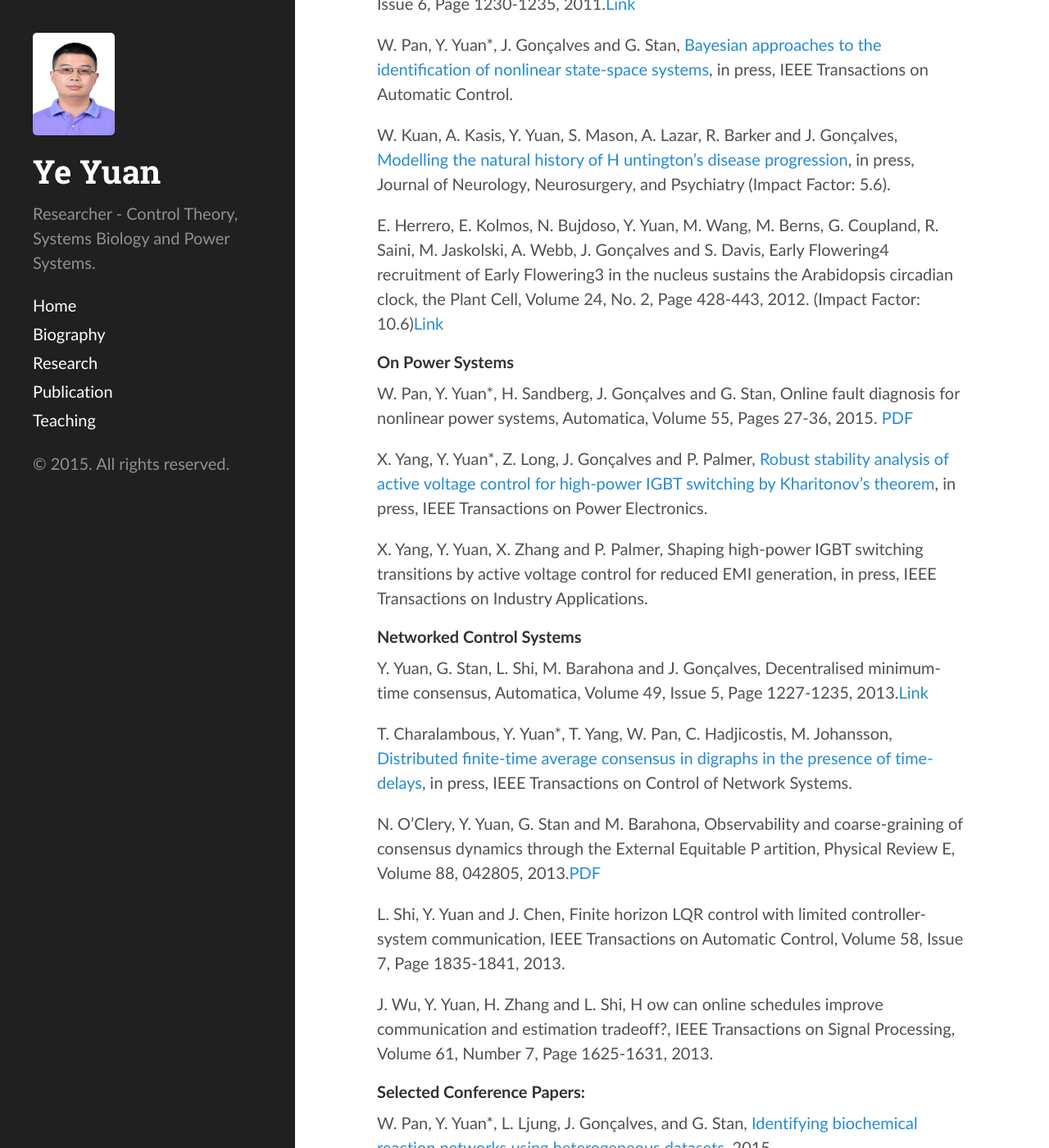
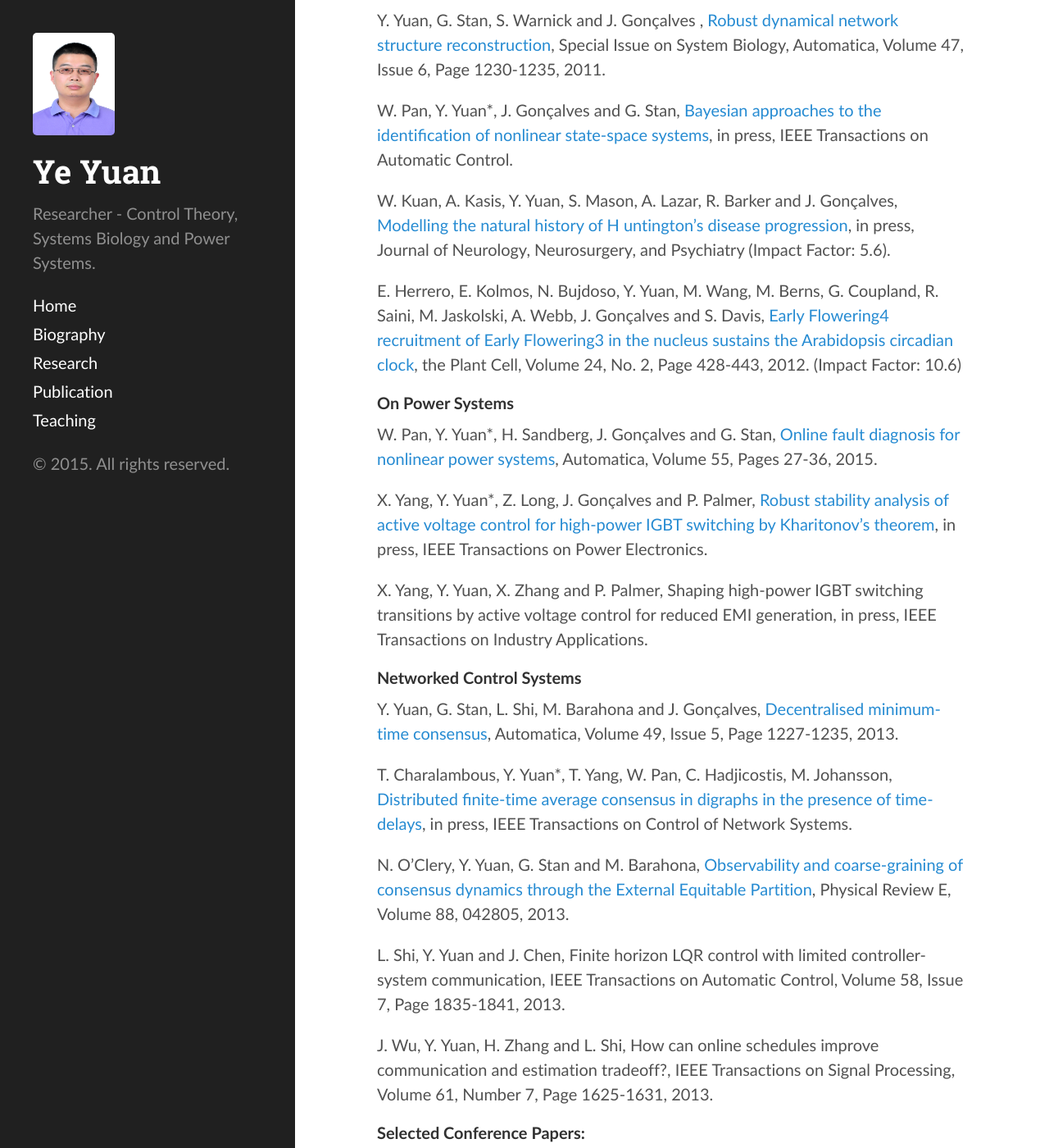
Before and after one commit to yy311/yy311.github.io, a Jekyll site: the page built from publication.md, in a window 1280 px wide and 1400 px high, scrolled down 719 px. Shown: the whole window at 82% size. Built offline with Jekyll 4.4.1, drawn with Linux system fonts in a browser that asks for light colours; some of the changed text lies outside the part shown.

Commit message:
Update publication.md

```diff
--- a/publication.md
+++ b/publication.md
@@ -20,19 +23,19 @@ Y. Yuan*, A. Rai, E. Yeung, G. Stan, S. Warnick and J. Goncalves, [A minimal rea
 
 Y. Yuan*, K. Glover and J. Gonçalves, [On minimal realisations of dynamical structure functions](http://arxiv.org/abs/1409.0072), Automatica, Volume 55, Pages 159-164, 2015.
 
-Y. Yuan, G. Stan, S. Warnick and J. Gonçalves , Robust dynamical network structure reconstruction, Special Issue on System Biology, Automatica, Volume 47, Issue 6, Page 1230-1235, 2011.[Link](http://www.sciencedirect.com/science/article/pii/S0005109811001828)
+Y. Yuan, G. Stan, S. Warnick and J. Gonçalves , [Robust dynamical network structure reconstruction](http://www.sciencedirect.com/science/article/pii/S0005109811001828), Special Issue on System Biology, Automatica, Volume 47, Issue 6, Page 1230-1235, 2011.
 
 W. Pan, Y. Yuan*, J. Gonçalves and G. Stan, [Bayesian approaches to the identification of nonlinear state-space systems](http://arxiv.org/pdf/1408.3549v5.pdf), in press, IEEE Transactions on Automatic Control.
 
 W. Kuan, A. Kasis, Y. Yuan, S. Mason, A. Lazar, R. Barker and J. Gonçalves,[ Modelling the natural history of H untington’s disease progression](http://jnnp.bmj.com/content/86/10/1143.abstract), in press, Journal of Neurology, Neurosurgery, and Psychiatry (Impact Factor: 5.6).
 
-E. Herrero, E. Kolmos, N. Bujdoso, Y. Yuan, M. Wang, M. Berns, G. Coupland, R. Saini, M. Jaskolski, A. Webb, J. Gonçalves and S. Davis, Early Flowering4 recruitment of Early Flowering3 in the nucleus sustains the Arabidopsis circadian clock, the Plant Cell, Volume 24, No. 2, Page 428-443, 2012. (Impact Factor: 10.6)[Link](http://www.plantcell.org/content/early/2012/02/07/tpc.111.093807.abstract)
+E. Herrero, E. Kolmos, N. Bujdoso, Y. Yuan, M. Wang, M. Berns, G. Coupland, R. Saini, M. Jaskolski, A. Webb, J. Gonçalves and S. Davis, [Early Flowering4 recruitment of Early Flowering3 in the nucleus sustains the Arabidopsis circadian clock](http://www.plantcell.org/content/early/2012/02/07/tpc.111.093807.abstract), the Plant Cell, Volume 24, No. 2, Page 428-443, 2012. (Impact Factor: 10.6)
 
 
 
 #### On Power Systems
 
-W. Pan, Y. Yuan*, H. Sandberg, J. Gonçalves and G. Stan, Online fault diagnosis for nonlinear power systems, Automatica, Volume 55, Pages 27-36, 2015. [PDF](http://ac.els-cdn.com/S0005109815000941/1-s2.0-S0005109815000941-main.pdf?_tid=b5e10452-5cd8-11e5-aaba-00000aab0f02&acdnat=1442452333_2541d645986555cf7b4e93810a863942)
+W. Pan, Y. Yuan*, H. Sandberg, J. Gonçalves and G. Stan, [Online fault diagnosis for nonlinear power systems](http://ac.els-cdn.com/S0005109815000941/1-s2.0-S0005109815000941-main.pdf?_tid=b5e10452-5cd8-11e5-aaba-00000aab0f02&acdnat=1442452333_2541d645986555cf7b4e93810a863942), Automatica, Volume 55, Pages 27-36, 2015.
 
 X. Yang, Y. Yuan*, Z. Long, J. Gonçalves and P. Palmer, [Robust stability analysis of active voltage control for high-power IGBT switching by Kharitonov’s theorem](http://ieeexplore.ieee.org/xpls/abs_all.jsp?arnumber=7115949&tag=1), in press, IEEE Transactions on Power Electronics.
 
@@ -42,21 +45,19 @@ X. Yang, Y. Yuan, X. Zhang and P. Palmer, Shaping high-power IGBT switching tran
 
 #### Networked Control Systems
 
-Y. Yuan, G. Stan, L. Shi, M. Barahona and J. Gonçalves, Decentralised minimum-time consensus, Automatica, Volume 49, Issue 5, Page 1227-1235, 2013.[Link](http://www.sciencedirect.com/science/article/pii/S0005109813000794)
+Y. Yuan, G. Stan, L. Shi, M. Barahona and J. Gonçalves, [Decentralised minimum-time consensus](http://www.sciencedirect.com/science/article/pii/S0005109813000794), Automatica, Volume 49, Issue 5, Page 1227-1235, 2013.
 
 T. Charalambous, Y. Yuan*, T. Yang, W. Pan, C. Hadjicostis, M. Johansson, [Distributed finite-time average consensus in digraphs in the presence of time-delays](http://ieeexplore.ieee.org/xpl/articleDetails.jsp?arnumber=7097006&punumber%3D6509490), in press, IEEE Transactions on Control of Network Systems.
 
-N. O’Clery, Y. Yuan, G. Stan and M. Barahona, Observability and coarse-graining of consensus dynamics through the External Equitable P artition, Physical Review E, Volume 88, 042805, 2013.[PDF](http://scholar.harvard.edu/files/neaveoclery/files/pre2013.pdf?m=1384899642)
+N. O’Clery, Y. Yuan, G. Stan and M. Barahona, [Observability and coarse-graining of consensus dynamics through the External Equitable Partition](http://scholar.harvard.edu/files/neaveoclery/files/pre2013.pdf?m=1384899642), Physical Review E, Volume 88, 042805, 2013.
 
 L. Shi, Y. Yuan and J. Chen, Finite horizon LQR control with limited controller-system communication, IEEE Transactions on Automatic Control, Volume 58, Issue 7, Page 1835-1841, 2013.
 
-J. Wu, Y. Yuan, H. Zhang and L. Shi, H ow can online schedules improve communication and estimation tradeoff?, IEEE Transactions on Signal Processing, Volume 61, Number 7, Page 1625-1631, 2013.
+J. Wu, Y. Yuan, H. Zhang and L. Shi, How can online schedules improve communication and estimation tradeoff?, IEEE Transactions on Signal Processing, Volume 61, Number 7, Page 1625-1631, 2013.
 
 
 
 ####Selected Conference Papers:
-
-W. Pan, Y. Yuan*, L. Ljung, J. Gonçalves, and G. Stan, [Identifying biochemical reaction networks using heterogeneous datasets](http://arxiv.org/abs/1509.05153), 2015.
 
 Q. Huang, Y. Yuan*, J. Goncalves and M. A. Dahleh, H2-Based Network Volatility Measures, ACC, 2014.
 
```
Also changed, not shown: other parts of publication.md (+3 -0 lines).
